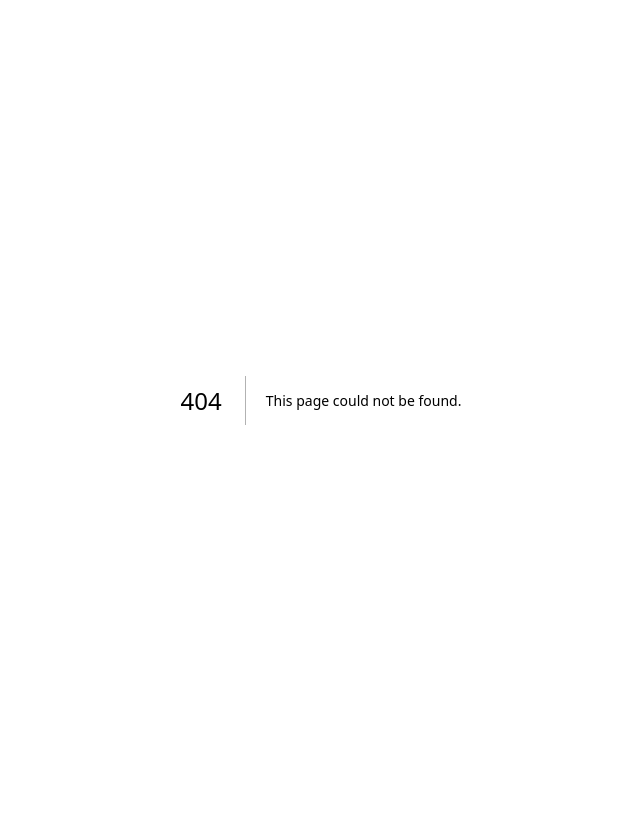
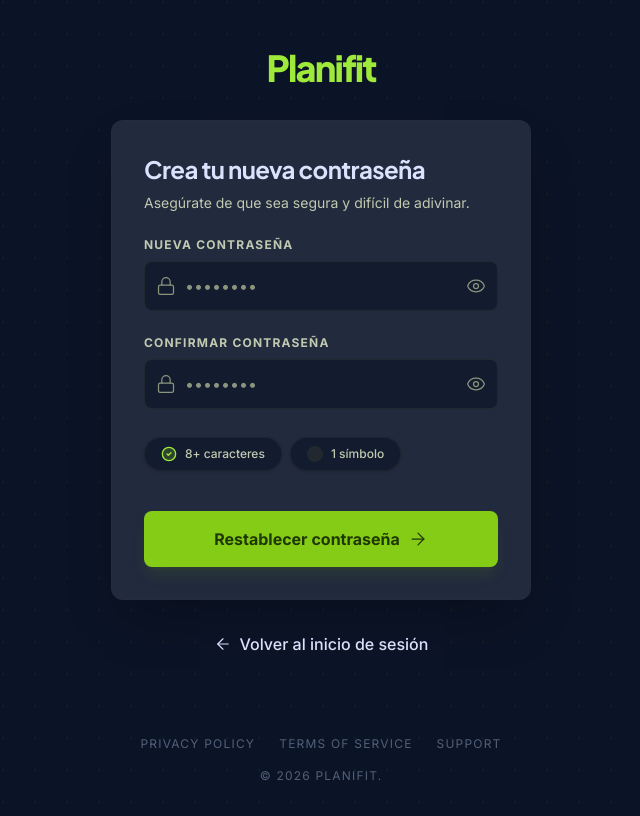
Before and after one commit to highmax/planifit, a Next.js app: page /reset-password in a window 1280 px wide. Before the commit this address had no page. Shown: the whole page, without its empty margins (319-959 px from the left). Built offline with nearby package versions, Linux system fonts and the light colour scheme.

Commit message:
feat: Add password reset page UI.

```diff
--- /dev/null
+++ b/src/app/reset-password/page.tsx
@@ -0,0 +1,95 @@
+import * as React from "react";
+import { Lock, ArrowRight, ArrowLeft, CheckCircle2 } from "lucide-react";
+import { Button } from "@/components/ui/Button";
+import { Input } from "@/components/ui/Input";
+import { Label } from "@/components/ui/Label";
+import { Link } from "@/components/ui/Link";
+import { Heading } from "@/components/ui/Heading";
+import { AuthFooter } from "@/components/auth/AuthFooter";
+
+export default function ResetPasswordPage() {
+  return (
+    <div className="bg-surface font-body text-on-surface min-h-screen flex flex-col geometric-bg">
+      <main className="flex-grow flex items-center justify-center p-6 py-12">
+        <div className="w-full max-w-[420px] space-y-8">
+          {/* Logo Section */}
+          <div className="text-center">
+            <Heading level={1} className="text-4xl font-black text-primary tracking-tighter">
+              Planifit
+            </Heading>
+          </div>
+          {/* Main Card */}
+          <div className="bg-surface-container-high p-8 rounded-xl shadow-2xl border border-outline-variant/10">
+            <p className="font-headline text-2xl font-bold text-on-surface tracking-tight mb-2">
+              Crea tu nueva contraseña
+            </p>
+            <p className="text-on-surface-variant text-sm mb-6">
+              Asegúrate de que sea segura y difícil de adivinar.
+            </p>
+
+            <form className="space-y-6">
+              {/* New Password Field */}
+              <div className="space-y-2">
+                <Label htmlFor="password" className="text-xs uppercase tracking-wider font-bold text-on-surface-variant">
+                  NUEVA CONTRASEÑA
+                </Label>
+                <Input
+                  id="password"
+                  name="password"
+                  type="password"
+                  autoComplete="new-password"
+                  placeholder="••••••••"
+                  icon={<Lock size={20} strokeWidth={1.5} />}
+                />
+              </div>
+
+              {/* Confirm Password Field */}
+              <div className="space-y-2">
+                <Label htmlFor="confirm-password" className="text-xs uppercase tracking-wider font-bold text-on-surface-variant">
+                  CONFIRMAR CONTRASEÑA
+                </Label>
+                <Input
+                  id="confirm-password"
+                  name="confirm-password"
+                  type="password"
+                  autoComplete="new-password"
+                  placeholder="••••••••"
+                  icon={<Lock size={20} strokeWidth={1.5} />}
+                />
+              </div>
+
+              {/* Password Requirements */}
+              <div className="flex flex-wrap gap-2 pt-1 pb-4">
+                <span className="flex items-center gap-2 bg-surface-container-low text-on-surface-variant text-xs font-medium px-4 py-2 rounded-full border border-outline-variant/20 shadow-sm">
+                  <CheckCircle2 size={16} className="text-primary fill-primary/20" />
+                  8+ caracteres
+                </span>
+                <span className="flex items-center gap-2 bg-surface-container-low text-on-surface-variant text-xs font-medium px-4 py-2 rounded-full border border-outline-variant/20 shadow-sm">
+                  <span className="w-4 h-4 rounded-full bg-outline-variant/30 flex items-center justify-center">
+                  </span>
+                  1 símbolo
+                </span>
+              </div>
+
+              {/* Submit Button */}
+              <Button type="submit" variant="primary" icon={<ArrowRight size={20} className="text-on-primary" strokeWidth={1.5} />}>
+                Restablecer contraseña
+              </Button>
+            </form>
+          </div>
+
+          {/* Footer Link */}
+          <div className="flex justify-center text-on-surface-variant">
+            <Link href="/login" className="flex items-center gap-2 hover:text-on-surface transition-colors font-medium">
+              <ArrowLeft size={18} strokeWidth={1.5} />
+              Volver al inicio de sesión
+            </Link>
+          </div>
+        </div>
+      </main>
+
+      {/* Footer Component */}
+      <AuthFooter className="mt-auto" />
+    </div>
+  );
+}
```
